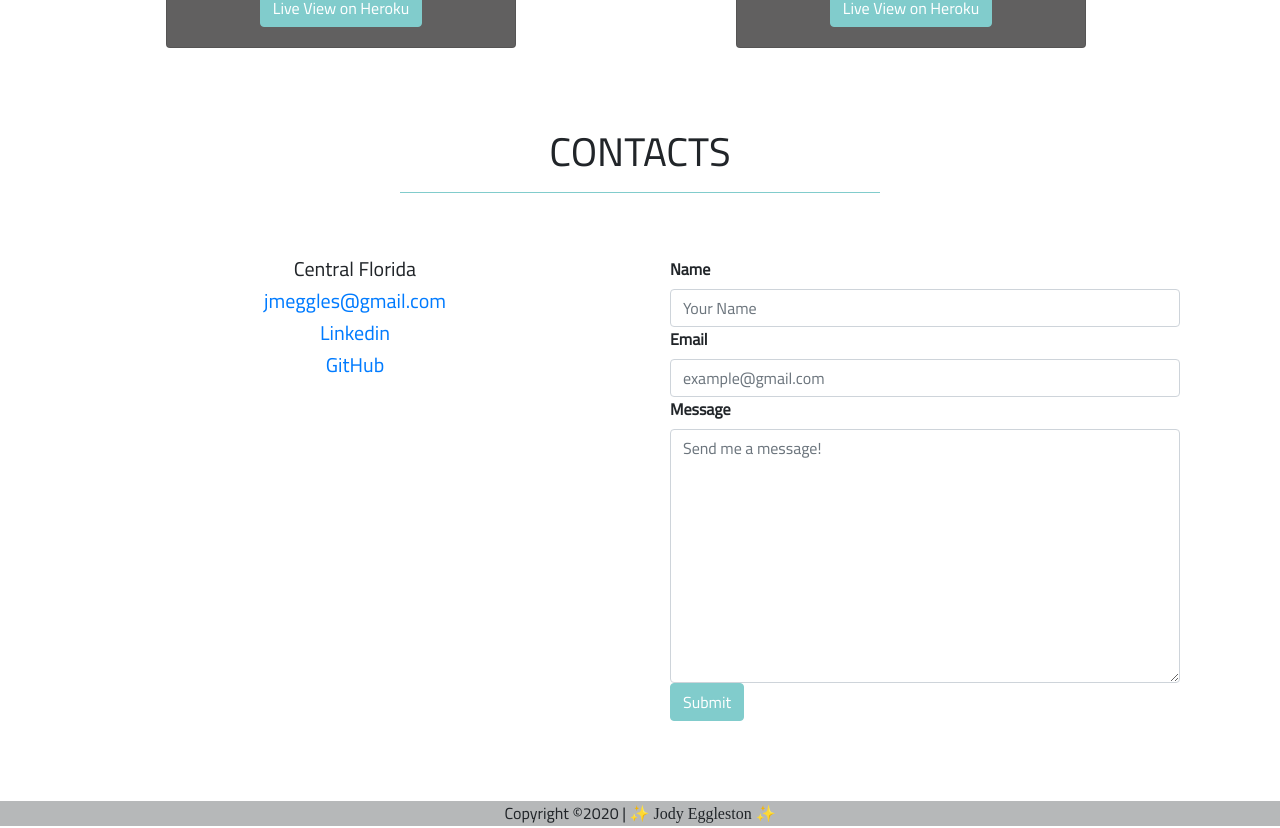
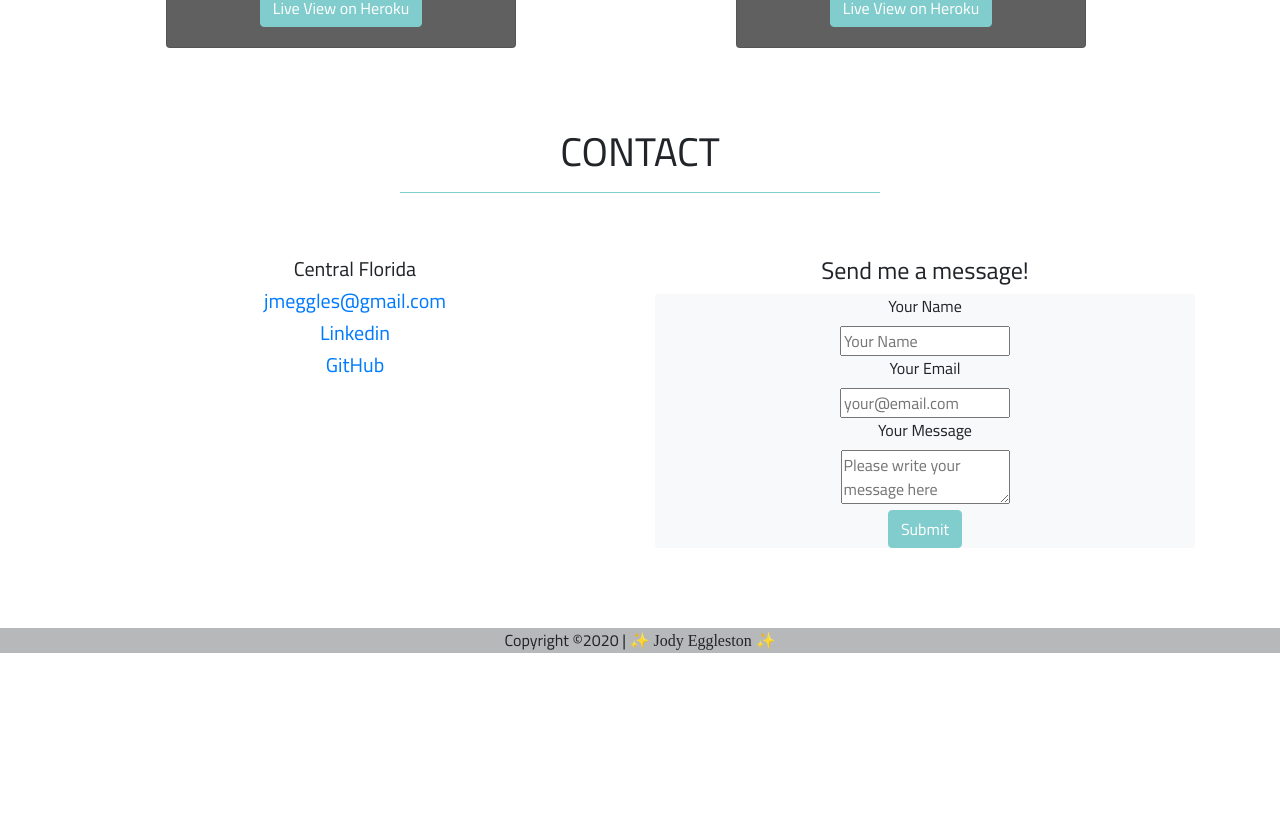
Before and after one commit to jmeggles/Portfolio, a React (Create React App) app in the folder client/: page / in a window 1280 px wide. Shown: the part 2398-3226 px from the top of the page. After the commit the page ends 3053 px from the top, so only its background shows below. Built offline with nearby package versions, Linux system fonts and the light colour scheme; a web font is replaced by a local one.

Commit message:
adding serverless connection for contact form

```diff
--- a/client/package.json
+++ b/client/package.json
@@ -6,6 +6,7 @@
     "@testing-library/jest-dom": "^4.2.4",
     "@testing-library/react": "^9.3.2",
     "@testing-library/user-event": "^7.1.2",
+    "axios": "^0.20.0",
     "bootstrap": "^4.5.2",
     "react": "^16.13.1",
     "react-bootstrap": "^1.3.0",
--- a/client/src/components/Contact/Contact.jsx
+++ b/client/src/components/Contact/Contact.jsx
@@ -1,13 +1,52 @@
 import React, { Component, Fragment } from "react";
-import { Container, Button, Row, Col } from "react-bootstrap";
+import { Container, Row, Col, Button } from "react-bootstrap";
+import axios from "axios";
 import "./style.css";
 
 class Contact extends Component {
+  state = {
+    name: "",
+    message: "",
+    email: "",
+    sent: false,
+    buttonText: "Send Message",
+  };
+  formSubmit = async (e) => {
+    e.preventDefault();
+
+    this.setState({
+      buttonText: "...sending",
+    });
+
+    let data = {
+      name: this.state.name,
+      email: this.state.email,
+      message: this.state.message,
+    };
+
+    axios
+      .post("API_URI", data)
+      .then((res) => {
+        this.setState({ sent: true }, this.resetForm());
+      })
+      .catch(() => {
+        console.log("Message not sent");
+      });
+  };
+
+  resetForm = () => {
+    this.setState({
+      name: "",
+      message: "",
+      email: "",
+    });
+  };
+
   render() {
     return (
       <Fragment>
         <Container className="contactContainer">
-        <h1 className="sectionTitle">CONTACTS</h1>
+          <h1 className="sectionTitle">CONTACT</h1>
           <Row>
             <Col>
               <div className="contactLinks">
@@ -35,44 +74,61 @@ class Contact extends Component {
                 </h5>
               </div>
             </Col>
-            {/* -----------------------------------------------------------
+            {/* ------------------------- copied in from another project...needs to be formatted-------------------------------------------- */}
+            <Col lg={6} sm={12} className="contactFormCol">
+              <h4>Send me a message!</h4>
+              <form
+                className="contact-form"
+                onSubmit={(e) => this.formSubmit(e)}
+              >
+                <label class="message-name" htmlFor="message-name">
+                  Your Name
+                </label>
+                <br />
+                <input
+                  onChange={(e) => this.setState({ name: e.target.value })}
+                  name="name"
+                  class="message-name"
+                  type="text"
+                  placeholder="Your Name"
+                  value={this.state.name}
+                />
+                <br />
+                <label class="message-email" htmlFor="message-email">
+                  Your Email
+                </label>
+                <br />
+                <input
+                  onChange={(e) => this.setState({ email: e.target.value })}
+                  name="email"
+                  class="message-email"
+                  type="email"
+                  placeholder="your@email.com"
+                  required
+                  value={this.state.email}
+                />
 
-        TEMPORARY: copied in from first portfolio (portfolio-responsive) */}
-
-            <Col>
-              <div className="contactForm">
-                <div className="col-md-12">
-                  <label>
-                    <b>Name</b>
-                  </label>
-                  <input
-                    placeholder="Your Name"
-                    // style="margin-bottom: 30px"
-                    className="form-control"
-                  />
-                  <label>
-                    <b>Email</b>
-                  </label>
-                  <input
-                    placeholder="example@gmail.com"
-                    // style="margin-bottom: 30px"
-                    className="form-control"
-                  />
-                  <label>
-                    <b>Message</b>
-                  </label>
-                  <textarea
-                    placeholder="Send me a message!"
-                    className="form-control"
-                    rows="10"
-                  ></textarea>
-                  <div>
-                    <div>
-                      <Button>Submit</Button>
-                    </div>
-                  </div>
+                <br />
+                <label class="message" htmlFor="message-input">
+                  Your Message
+                </label>
+                <br />
+                <textarea
+                  onChange={(e) => this.setState({ message: e.target.value })}
+                  name="message"
+                  class="message-input"
+                  type="text"
+                  placeholder="Please write your message here"
+                  value={this.state.message}
+                  required
+                />
+                <div className="contactButton">
+                  <Button type="submit">
+                    {this.state.ButtonText}
+                    Submit
+                  </Button>
                 </div>
-              </div>
+              </form>
             </Col>
           </Row>
         </Container>
--- a/client/src/components/Contact/style.css
+++ b/client/src/components/Contact/style.css
@@ -5,10 +5,13 @@
     font-family: "Cairo", sans-serif;
 }
 
-.contactLinks {
+
+.contact-form {
+  justify-content: center;
+  border-radius: 2px !important;
+  background: #f8f9fa;
+}
+
+.contactButton {
 
 }
-
-.contactForm {
-    text-align: left;
-}
```
Also changed, not shown: 1 other file (tests, documents, lock files or other folders).
